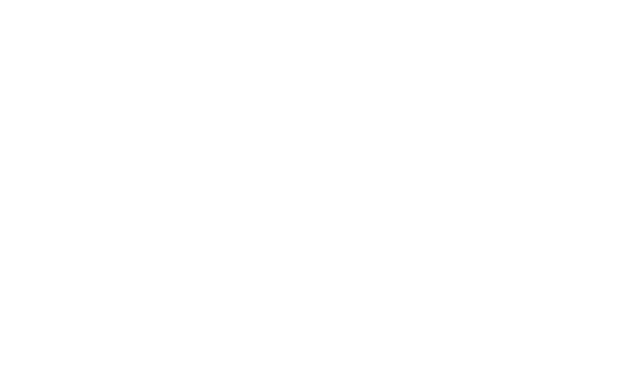
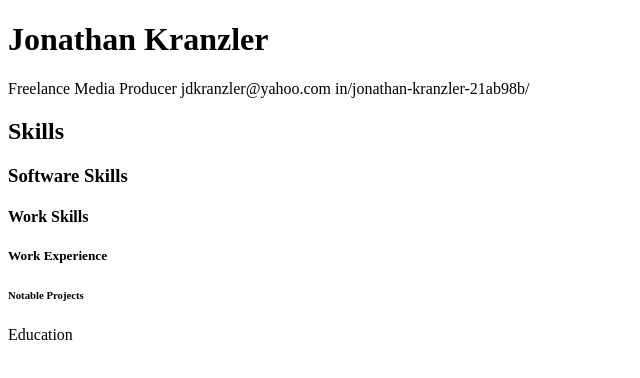
Before and after one commit to Astronatural/jdkranzler.github.io, a plain HTML site: page index.html in a window 1280 px wide. Shown: the whole page, without its empty margins (0-640 px from the left). Drawn offline with Linux system fonts and the light colour scheme.

Commit message:
Update index.html

```diff
--- a/index.html
+++ b/index.html
@@ -2,25 +2,25 @@
 <html>
 
 <head>
-<h1 Jonathan Kranzler> </h1>
-<p Freelance Media Producer
+<h1> Jonathan Kranzler </h1>
+<p> Freelance Media Producer
 
 jdkranzler@yahoo.com
 
-in/jonathan-kranzler-21ab98b/ > </p>
+in/jonathan-kranzler-21ab98b/ </p>
 </head>
- <h2 Skills> </h2>
+ <h2> Skills </h2>
  <ul> </ul>
-<h3 Software Skills> </h3>
+<h3> Software Skills </h3>
  <ul> </ul>
-<h4 Work Skills> </h4>
+<h4> Work Skills </h4>
  <ul> </ul>
 <body>
-<h5 Work Experience> </h5>
+<h5> Work Experience </h5>
  <p> </p>
-<h6 Notable Projects> </h6>
+<h6> Notable Projects </h6>
  <p> </p>
-<h7 Education> </h7>
+<h7> Education </h7>
  <p> </p>
 
 </body>
```
